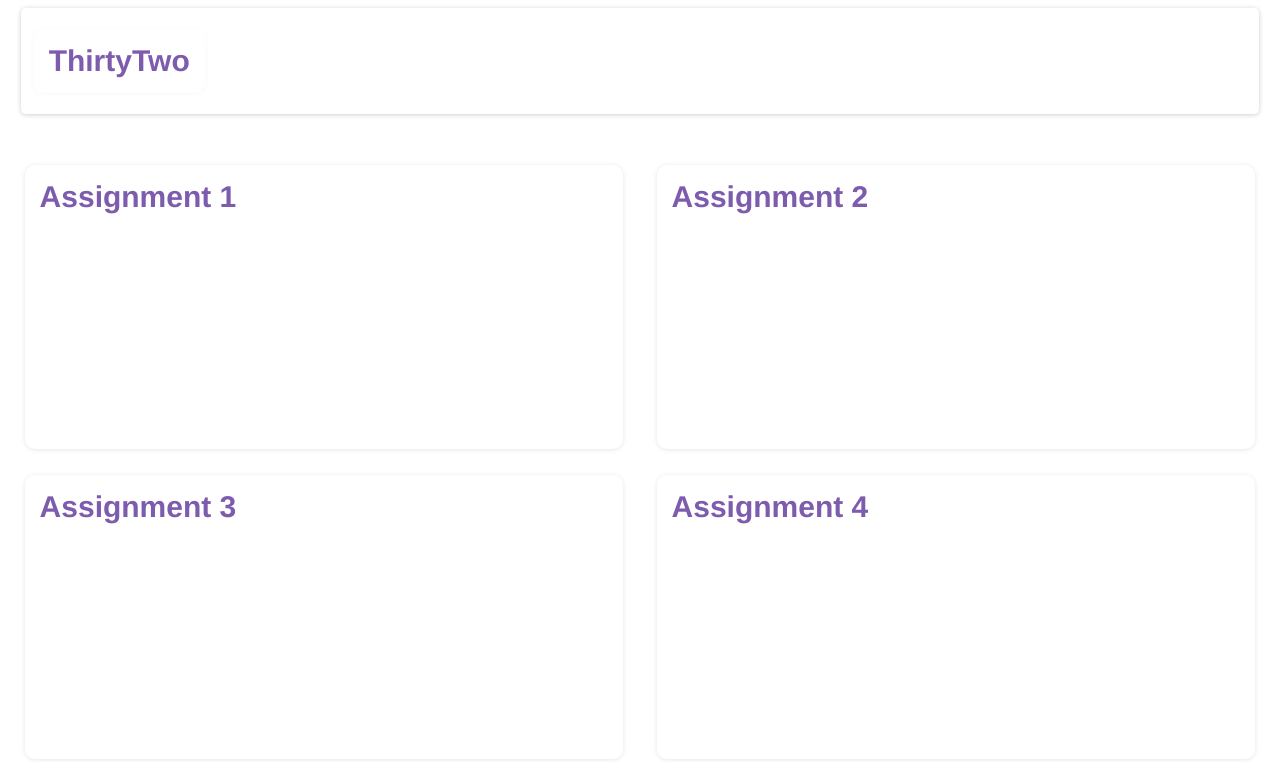
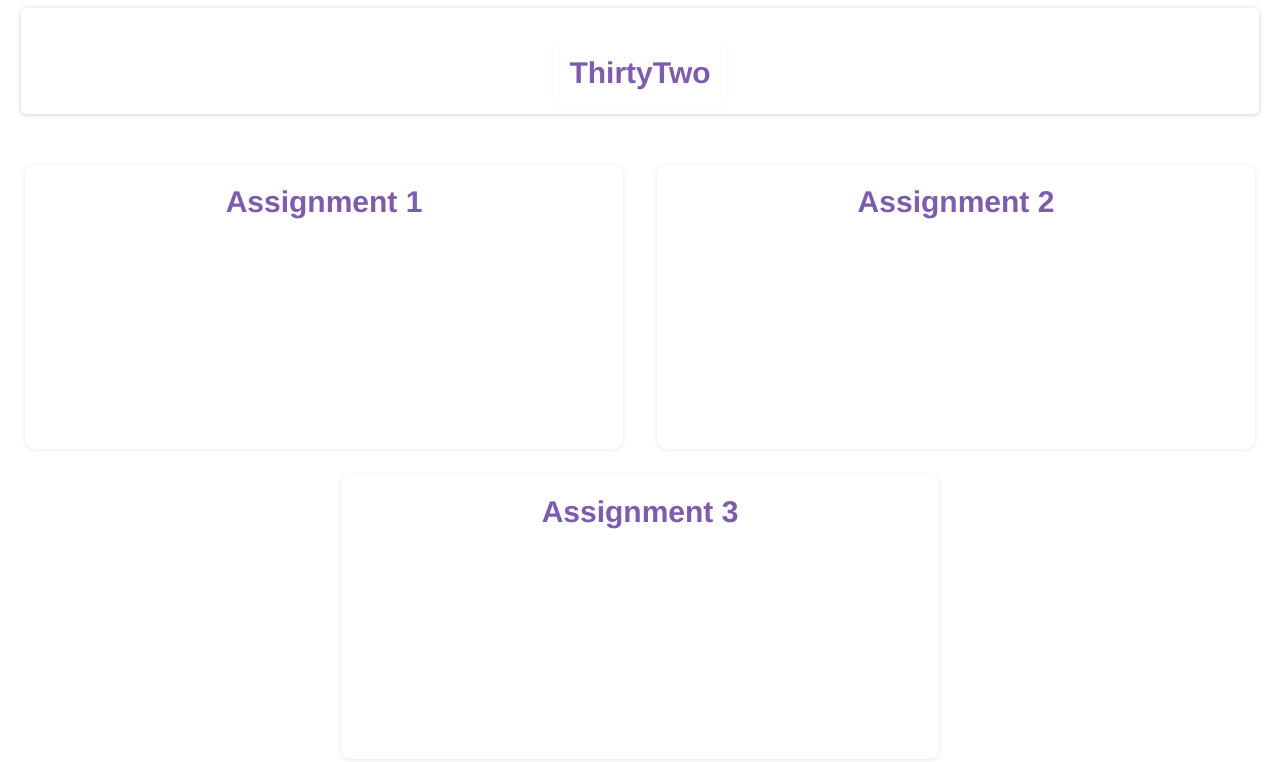
Before and after one commit to udit-329/CISC322, a plain HTML site: page index.html in a window 1280 px wide. Drawn offline with Linux system fonts and the light colour scheme.

Commit message:
Update index.html

```diff
--- a/index.html
+++ b/index.html
@@ -8,10 +8,16 @@
 
     <style>
         .title {
-            box-shadow: 0 0.7px 5px rgba(141, 121, 196, 0.05);
             position: relative;
+            margin: 1% auto 1% auto;
             top: 50%;
             transform: translateY(-50%);
+            box-shadow: 0 0.7px 5px rgba(141, 121, 196, 0.05);
+        }
+        .title-assn {
+            position: relative;
+            margin: 1% auto 1% auto;
+            width: fit-content;
         }
         .med-shadow {
             box-shadow: 0 0.7px 5px rgba(0,0,0,0.2);
@@ -53,16 +59,13 @@
     </div>
     <div class="content">
         <div class="box card">
-            <div>Assignment 1</div>
+            <div class="title-assn">Assignment 1</div>
         </div>
         <div class="box card">
-            <div>Assignment 2</div>
+            <div class="title-assn">Assignment 2</div>
         </div>
         <div class="box card">
-            <div>Assignment 3</div>
-        </div>
-        <div class="box card">
-            <div>Assignment 4</div>
+            <div class="title-assn">Assignment 3</div>
         </div>
     </div>
 </body>
```
